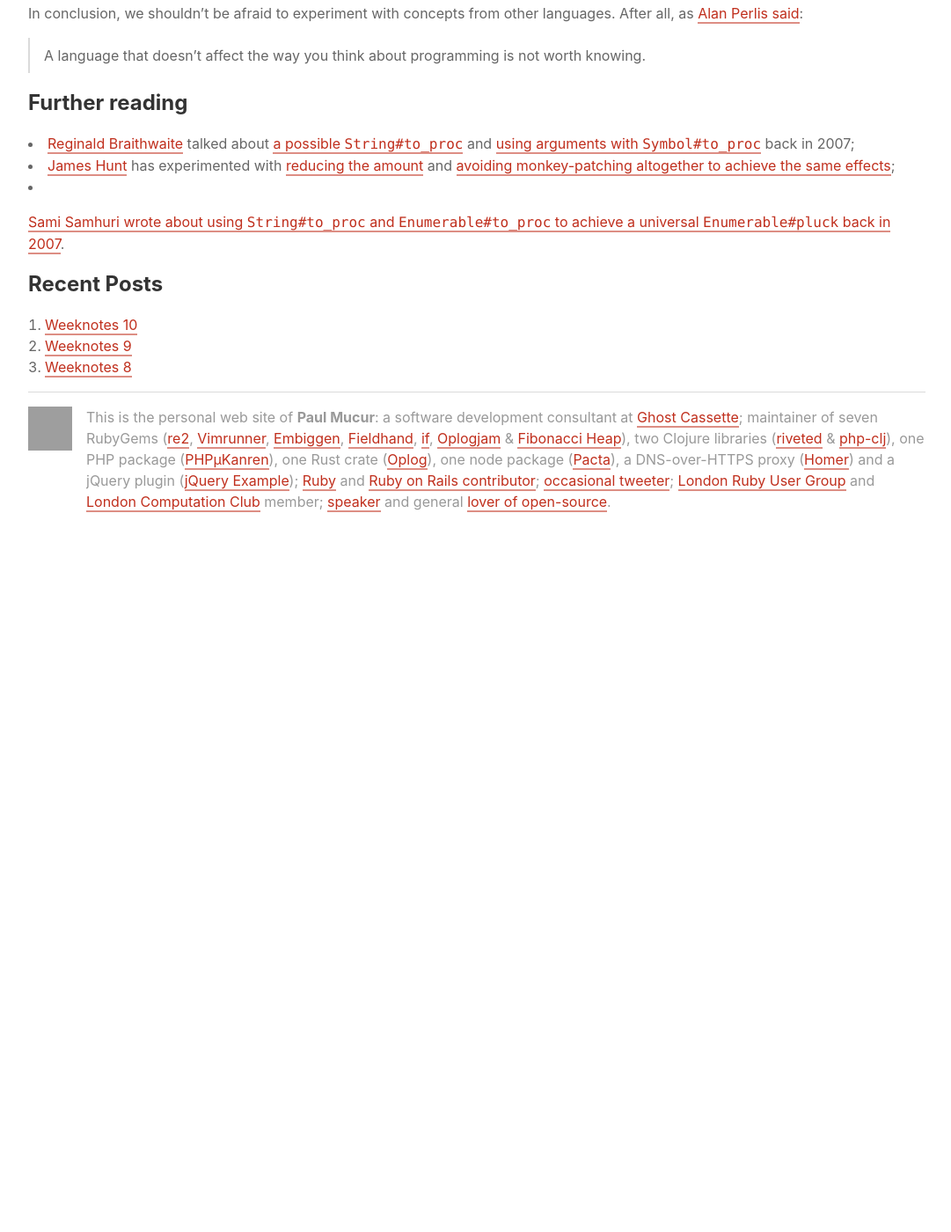
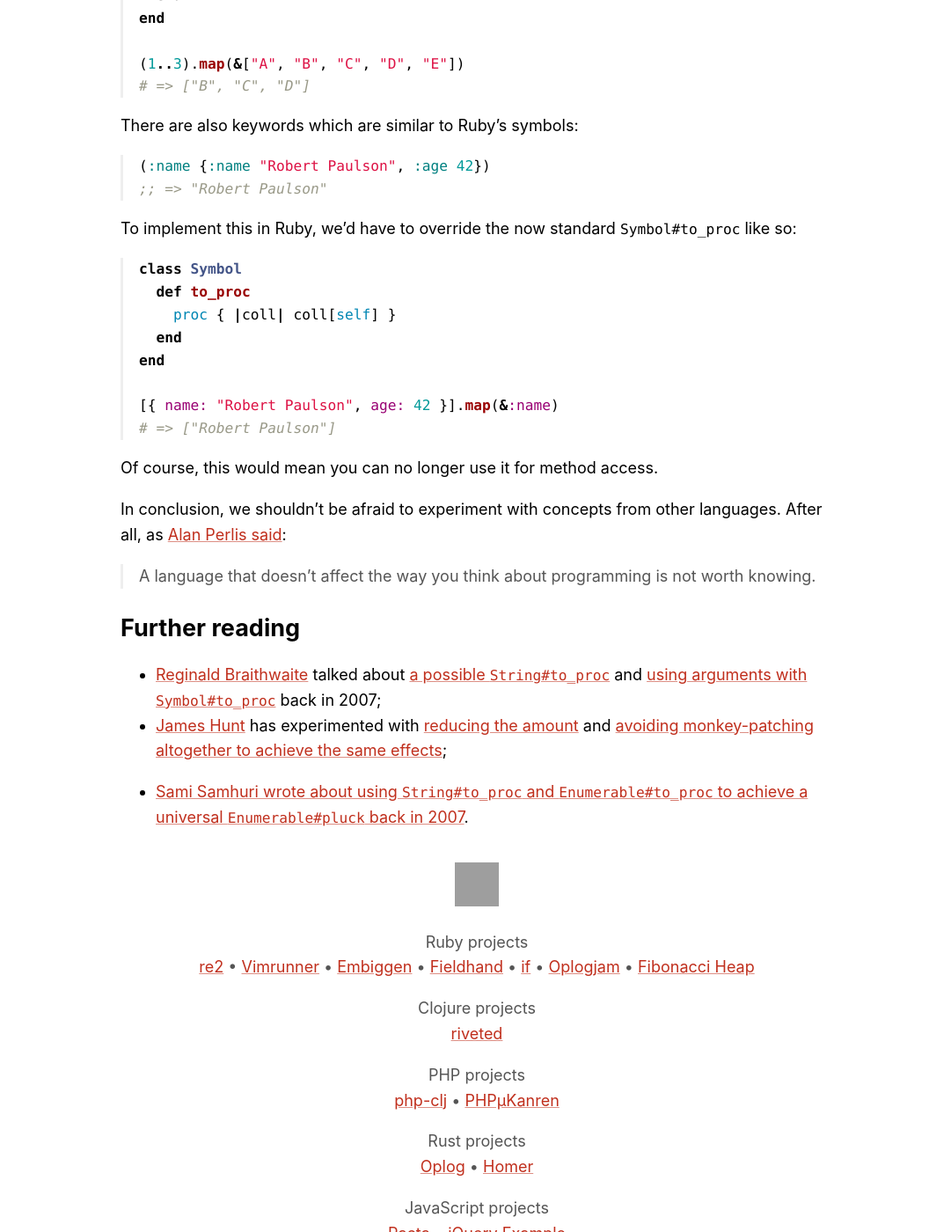
Before and after one commit to mudge/mudge.github.com, a Jekyll site: the page built from _posts/2014-11-26-data-structures-as-functions.markdown, in a window 1280 px wide and 1400 px high, scrolled down 7414 px. Shown: the whole window at 88% size, without its empty margins (98-1179 px from the left). Built offline with Jekyll 4.4.1, drawn with Linux system fonts in a browser that asks for light colours; comment, search, counter and statistics services are not loaded; before the commit the page ends 8044 px from its top, so only the background shows below that; some of the changed text lies outside the part shown; grey boxes are pictures that could not be loaded.

Commit message:
Redesign site slightly
Rip out Disqus and Google Analytics and simplify CSS to closer resemble
Safari's Reader Mode.

```diff
--- a/_includes/footer.html
+++ b/_includes/footer.html
@@ -1,28 +1,46 @@
 <footer>
-  <img src="//gravatar.com/avatar/beb7f5dd655d8b8e9093ef4fc5e59b6e?s=100"
-       width=50 height=50 class=pull-left alt>
   <p>
-    This is the personal web site of <strong>Paul Mucur</strong>:
-    a software development consultant at <a href=//www.ghostcassette.com>Ghost Cassette</a>; maintainer of seven RubyGems
-    (<a href=//rubygems.org/gems/re2>re2</a>,
-    <a href=//rubygems.org/gems/vimrunner>Vimrunner</a>,
-    <a href=//rubygems.org/gems/embiggen>Embiggen</a>,
-    <a href=//rubygems.org/gems/fieldhand>Fieldhand</a>,
-    <a href=//rubygems.org/gems/if>if</a>,
-    <a href=//rubygems.org/gems/oplogjam>Oplogjam</a> &amp;
-    <a href=//rubygems.org/gems/fibonacci_heap>Fibonacci Heap</a>),
-    two Clojure libraries
-    (<a href=//clojars.org/riveted>riveted</a> &amp;
-    <a href=//clojars.org/php-clj>php-clj</a>), one PHP package
-    (<a href=//packagist.org/packages/mudge/php-microkanren>PHP&mu;Kanren</a>),
-    one Rust crate (<a href=//crates.io/crates/oplog>Oplog</a>),
-    one node package (<a href=//npmjs.org/package/pacta>Pacta</a>),
-    a DNS-over-HTTPS proxy (<a href=//github.com/mudge/homer>Homer</a>)
-    and a jQuery plugin (<a href=//github.com/mudge/jquery_example>jQuery Example</a>);
-    <a href=https://bugs.ruby-lang.org/issues/6284>Ruby</a> and
-    <a href=http://contributors.rubyonrails.org/contributors/paul-mucur/commits>Ruby
-    on Rails contributor</a>; <a href=//twitter.com/mudge>occasional
-    tweeter</a>; <a href=http://lrug.org>London Ruby User Group</a> and <a href=http://london.computation.club>London Computation Club</a> member; <a href=//speakerdeck.com/mudge>speaker</a> and general
-    <a href=//github.com/mudge>lover of open-source</a>.
+    <img src=//gravatar.com/avatar/beb7f5dd655d8b8e9093ef4fc5e59b6e?s=100 width=50 height=50 alt>
+  </p>
+  <h2>Ruby projects</h2>
+  <p>
+    <a href="//rubygems.org/gems/re2">re2</a> &bull;
+    <a href="//rubygems.org/gems/vimrunner">Vimrunner</a> &bull;
+    <a href="//rubygems.org/gems/embiggen">Embiggen</a> &bull;
+    <a href="//rubygems.org/gems/fieldhand">Fieldhand</a> &bull;
+    <a href="//rubygems.org/gems/if">if</a> &bull;
+    <a href="//rubygems.org/gems/oplogjam">Oplogjam</a> &bull;
+    <a href="//rubygems.org/gems/fibonacci_heap">Fibonacci Heap</a>
+  </p>
+  <h2>Clojure projects</h2>
+  <p><a href="//clojars.org/riveted">riveted</a></p>
+  <h2>PHP projects</h2>
+  <p>
+    <a href="//clojars.org/php-clj">php-clj</a> &bull;
+    <a href="//packagist.org/packages/mudge/php-microkanren">PHPμKanren</a>
+  </p>
+  <h2>Rust projects</h2>
+  <p>
+    <a href="//crates.io/crates/oplog">Oplog</a> &bull;
+    <a href="//github.com/mudge/homer">Homer</a>
+  </p>
+  <h2>JavaScript projects</h2>
+  <p>
+    <a href="//npmjs.org/package/pacta">Pacta</a> &bull;
+    <a href="//github.com/mudge/jquery_example">jQuery Example</a>
+  </p>
+  <h2>Open source contributions</h2>
+  <p>
+    <a href="https://bugs.ruby-lang.org/issues/6284">Ruby</a> &bull;
+    <a href="http://contributors.rubyonrails.org/contributors/paul-mucur/commits">Ruby on Rails</a>
+  </p>
+  <h2>Elsewhere</h2>
+  <p>
+    <a href="//github.com/mudge">GitHub</a> &bull;
+    <a href="//speakerdeck.com/mudge">Speaker Deck</a> &bull;
+    <a href="//twitter.com/mudge">Twitter</a>
+  </p>
+  <p>
+    Copyright &copy; 2011&ndash;{{ site.time | date: "%Y" }} Paul Mucur
   </p>
 </footer>
--- a/_layouts/post.html
+++ b/_layouts/post.html
@@ -31,45 +31,14 @@
     </script>
     <meta name=viewport content="width=device-width, initial-scale=1">
     <!--[if lt IE 9]><script src=http://html5shiv.googlecode.com/svn/trunk/html5.js></script><![endif]-->
-    <link rel=stylesheet href=/c/m.css>
+    <link rel=stylesheet href=/c/1.css>
     <link rel=alternate type=application/atom+xml href=/index.atom>
     <link rel=apple-touch-icon sizes=180x180 href=/apple-touch-icon.png>
     <link rel=icon type=image/png sizes=32x32 href=/favicon-32x32.png>
     <link rel=icon type=image/png sizes=16x16 href=/favicon-16x16.png>
-    {% if page.comments %}
-    <script>
-      var _gaq = [['_setAccount','UA-1804081-1'],['_trackPageview']],
-          disqus_shortname = 'mudge',
-          disqus_identifier = '{{ page.id }}';
-
-      (function (d, s) {
-          s = function (u, g) {
-            g = d.createElement('script');
-            g.async = true;
-            g.src = u;
-            d.documentElement.firstChild.appendChild(g);
-          };
-
-          s('//www.google-analytics.com/ga.js');
-          s('//mudge.disqus.com/embed.js');
-      }(document));
-    </script>
-    {% else %}
-    <script>
-      var _gaq = [['_setAccount','UA-1804081-1'],['_trackPageview']];
-
-      (function (d, g) {
-        g = d.createElement('script');
-        g.async = true;
-        g.src = '//www.google-analytics.com/ga.js';
-        d.documentElement.firstChild.appendChild(g);
-      }(document));
-    </script>
-    {% endif %}
   </head>
   <body>
-    <div class=strapline>Need help with software development? <a title="Ghost Cassette" href=https://www.ghostcassette.com>I&rsquo;m available for hire</a>.</div>
-    <main>
+    <div class=banner>Need help with software development? <a title="Ghost Cassette" href=https://www.ghostcassette.com>I&rsquo;m available for hire</a>.</div>
     <nav>
       <ul>
         <li><a href=/ rel=home>&larr; Back to the homepage</a></li>
@@ -80,29 +49,14 @@
         <h1 class=entry-title>
           <a href={{ page.url }} rel=bookmark>{{ page.title }}</a>
         </h1>
-          <div class="byline vcard">
-            <address class=author>By <a href=/ class=fn rel=author>Paul Mucur</a></address> on
-            <time class=updated datetime={{ page.date | date_to_xmlschema }}>{{ page.date | date: "%A, %-dth %B %Y" | replace: "1th", "1st" | replace: "2th", "2nd" | replace: "3th", "3rd" | replace: "11st", "11th" | replace: "12nd", "12th" | replace: "13rd", "13th" }}</time>
+        <div class=vcard>
+          <address class=author>By <a href=/ class="url fn n" rel=author>Paul Mucur</a></address>
+          on
+          <time pubdate class=updated datetime={{ page.date | date_to_xmlschema }}>{{ page.date | date: "%A, %-dth %B %Y" | replace: "1th", "1st" | replace: "2th", "2nd" | replace: "3th", "3rd" | replace: "11st", "11th" | replace: "12nd", "12th" | replace: "13rd", "13th" }}</time>
         </div>
       </header>
       <div class=entry-content>{{ content }}</div>
-        {% for post in site.related_posts limit:3 %}
-        {% if forloop.first %}
-        <aside>
-          <h2>Recent Posts</h2>
-          <ol>
-          {% endif %}
-            <li><a href={{ post.url }} rel=bookmark>{{ post.title }}</a></li>
-          {% if forloop.last %}
-          </ol>
-        </aside>
-        {% endif %}
-        {% endfor %}
     </article>
-      {% if page.comments %}
-      <div id=disqus_thread></div>
-      {% endif %}
     {% include footer.html %}
-    </main>
   </body>
 </html>
--- a/_posts/2011-08-11-managing-web-application-servers-with-puppet.markdown
+++ b/_posts/2011-08-11-managing-web-application-servers-with-puppet.markdown
@@ -4,7 +4,7 @@ title: Managing Web Application Servers with Puppet
 excerpt: A transcript of my August 2011 LRUG presentation regarding configuration management and Puppet.
 redirect_from: /2011/08/11/managing-web-application-servers-with-puppet.html
 ---
-<a class="pull-right no-border" href="//skillsmatter.com/podcast/home/lrug-puppet/"><img src="/i/screengrab.png" alt="View the full presentation on the Skillsmatter web site" width="239" height="179"></a> *At the [August 2011 meeting of the London Ruby User Group][LRUG August], I delivered a presentation titled "Managing Web Application Servers with Puppet". You can watch a video of [the whole presentation and the Q & A session on the Skills Matter web site][Video] but for those of you who prefer to read, here is an edited transcript:*
+<a class="pull-right" href="//skillsmatter.com/podcast/home/lrug-puppet/"><img src="/i/screengrab.png" alt="View the full presentation on the Skillsmatter web site" width="239" height="179"></a> *At the [August 2011 meeting of the London Ruby User Group][LRUG August], I delivered a presentation titled "Managing Web Application Servers with Puppet". You can watch a video of [the whole presentation and the Q & A session on the Skills Matter web site][Video] but for those of you who prefer to read, here is an edited transcript:*
 
 ## Table of Contents
 
--- a/_posts/2014-11-26-data-structures-as-functions.markdown
+++ b/_posts/2014-11-26-data-structures-as-functions.markdown
@@ -4,7 +4,7 @@ title: Data Structures as Functions (or, Implementing <code>Set#to_proc</code> a
 excerpt: Experimenting with using hashes and sets as functions in Ruby.
 redirect_from: /2014/11/26/data-structures-as-functions.html
 ---
-<a class="pull-right no-border"
+<a class="pull-right"
 href="http://lrug.org/meetings/2015/march/"><img
 src="/i/to_proc.png" alt="View the full presentation on the Skills Matter web
 site" width="400" height="250"></a> *At the [March 2015 meeting of the London Ruby
--- a/c/m.css
+++ b/c/1.css
@@ -1,164 +1,150 @@
 html {
-  font: 16px/1.5 -apple-system, BlinkMacSystemFont, 'Helvetica Neue', Helvetica, sans-serif;
-  color: #666;
-  margin: 0;
-  background: #fff;
+  box-sizing: border-box;
+  font: 18px/1.6 -apple-system, BlinkMacSystemFont, 'Helvetica Neue', Helvetica, sans-serif;
+  text-rendering: optimizeLegibility;
   -webkit-font-smoothing: antialiased;
 }
 
 body {
   margin: 0;
-}
-
-main {
-  padding: 2rem;
-  max-width: 1020px;
-  margin: 0 auto;
+  padding: 0;
 }
 
 a {
   color: #c02f1d;
-  text-decoration: none;
-  border-bottom: 2px solid #DD8E84;
+  text-decoration: underline;
+  text-decoration-color: #dd8e84;
 }
 
 a:visited {
   color: #9a2617;
-  border-color: #C88980;
+  text-decoration-color: #c88980;
+}
+
+address {
+  display: inline;
+  font-style: normal;
+}
+
+article, footer, header, main, nav {
+  margin: 0 auto;
+  max-width: 45rem;
+  padding: 0 1rem;
+}
+
+blockquote {
+  color: #555;
+}
+
+blockquote, pre {
+  border-left: 3px solid #eee;
+  margin-left: 0;
+  margin-right: 0;
+  padding-left: 1rem;
+}
+
+code, pre {
+  font-size: 0.9rem;
+  font-family: "SF Mono", Menlo, Monaco, monospace;
+}
+
+dd {
+  margin-bottom: 0.6rem;
+}
+
+dd:last-child {
+  margin-bottom: 0;
+}
+
+footer {
+  text-align: center;
+  color: #555;
+  margin-top: 2rem;
+}
+
+footer h2 {
+  font-weight: normal;
+  font-size: 1rem;
+  margin-bottom: 0;
+}
+
+footer h2 + p {
+  margin-top: 0;
+}
+
+h1, h2 {
+  margin-bottom: 0;
+}
+
+h1 {
+  text-align: center;
+}
+
+h2 + p, h2 + ol {
+  margin-top: 0;
+}
+
+h1 code {
+  font-size: 1.4rem;
+}
+
+iframe {
+  border: 1px solid #eee;
+}
+
+img {
+  max-width: 100%;
+  height: auto;
 }
 
 nav ul {
   list-style: none;
-  margin: 0 0 1rem;
   padding: 0;
-  width: 100%;
 }
 
-h1, h2 {
-  color: #333;
+pre {
+  white-space: pre-wrap;
+  overflow: auto;
 }
 
-h1 {
-  font-size: 2rem;
+.banner {
+  background: #c02f1d;
+  text-align: center;
+  color: #fff;
+  padding: 0.6rem;
+  font-size: 0.9rem;
+  border-bottom: 3px solid #922416;
 }
 
-h1 a {
-  border: none;
+.banner a {
+  color: #fff;
 }
 
-header h1, header p, h2 {
-  margin: 0;
-}
-
-.strapline {
-  background: #c02f1d;
-  font-size: 0.8rem;
-  color: #fff;
-  padding: 0.4rem;
-  text-align: center;
-}
-
-.strapline a {
-  color: #fff;
-  border-color: rgba(255, 255, 255, 0.6);
-}
-
-.no-border {
-  border: 0;
+.ipa {
+  color: #555;
+  font-size: 0.9rem;
+  font-weight: normal;
+  line-height: 1;
+  display: block;
 }
 
 .pull-left, .pull-right {
-  margin-bottom: 0.5rem;
-  box-sizing: border-box;
+  margin-bottom: 0.6rem;
 }
 
 .pull-left {
+  float: left;
   margin-right: 1rem;
-  float: left;
 }
 
 .pull-right {
+  float: right;
   margin-left: 1rem;
-  float: right;
 }
 
-.plain {
-  font-size: 1rem;
-  font-weight: normal;
-}
-
-ul, ol {
-  list-style-position: inside;
-  padding-left: 0;
-}
-
-li ul, li ol {
-  padding-left: 1rem;
-}
-
-footer {
-  border-top: 1px solid #DADADA;
-  margin-top: 1rem;
-  padding-top: 1rem;
-}
-
-footer p {
-  margin-top: 0;
-  box-sizing: border-box;
-  zoom: 1;
-  overflow: hidden;
-}
-
-code {
-  font-family: Inconsolata, Consolas, Menlo, Monaco, monospace;
-}
-
-pre {
-  overflow: auto;
-}
-
-pre, blockquote {
-  border-left: 2px solid #DADADA;
-  padding-left: 1rem;
-  margin-left: 0;
-  padding-top: 0.5rem;
-  padding-bottom: 0.5rem;
-}
-
-blockquote p:first-child {
-  margin-top: 0;
-}
-
-blockquote p:last-child {
-  margin-bottom: 0;
-}
-
-header p, footer, .byline {
-  color: #999;
-}
-
-address {
-  font-style: normal;
-  display: inline;
-}
-
-iframe {
-  border: 1px solid #DADADA;
-}
-
-dd {
-  margin-bottom: 1rem;
-  margin-left: 2rem;
-}
-
-@media only screen and (max-width: 650px) {
-  section img {
-    width: 100%;
-    height: auto;
-  }
-  iframe {
-    width: 100%;
-  }
+.vcard {
+  text-align: center;
+  color: #555;
 }
 
 /* Syntax highlighting. */
```
Also changed, not shown: index.html (+9 -18 lines). Lines whose indentation alone changed are shown as unchanged.
